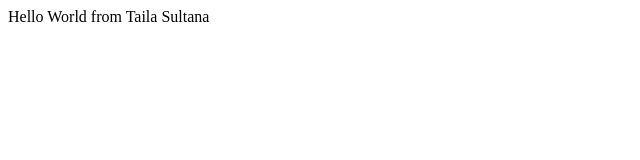
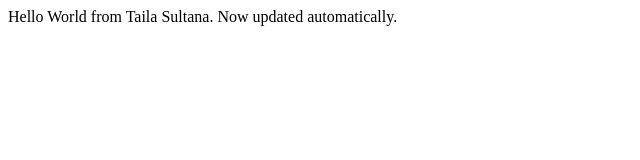
Before and after one commit to TailaSultana/bootcamp2020, a plain HTML site: page index.html in a window 1280 px wide. Shown: the whole page, without its empty margins (0-640 px from the left). Drawn offline with Linux system fonts and the light colour scheme.

Commit message:
updated message
add a line

```diff
--- a/index.html
+++ b/index.html
@@ -4,6 +4,8 @@
     <title>First assignment</title>
 </head>
 <body>
-    <div>Hello World from Taila Sultana</div>
+    <div>Hello World from Taila Sultana.
+        Now updated automatically.
+    </div>
 </body>
 </html>
```
